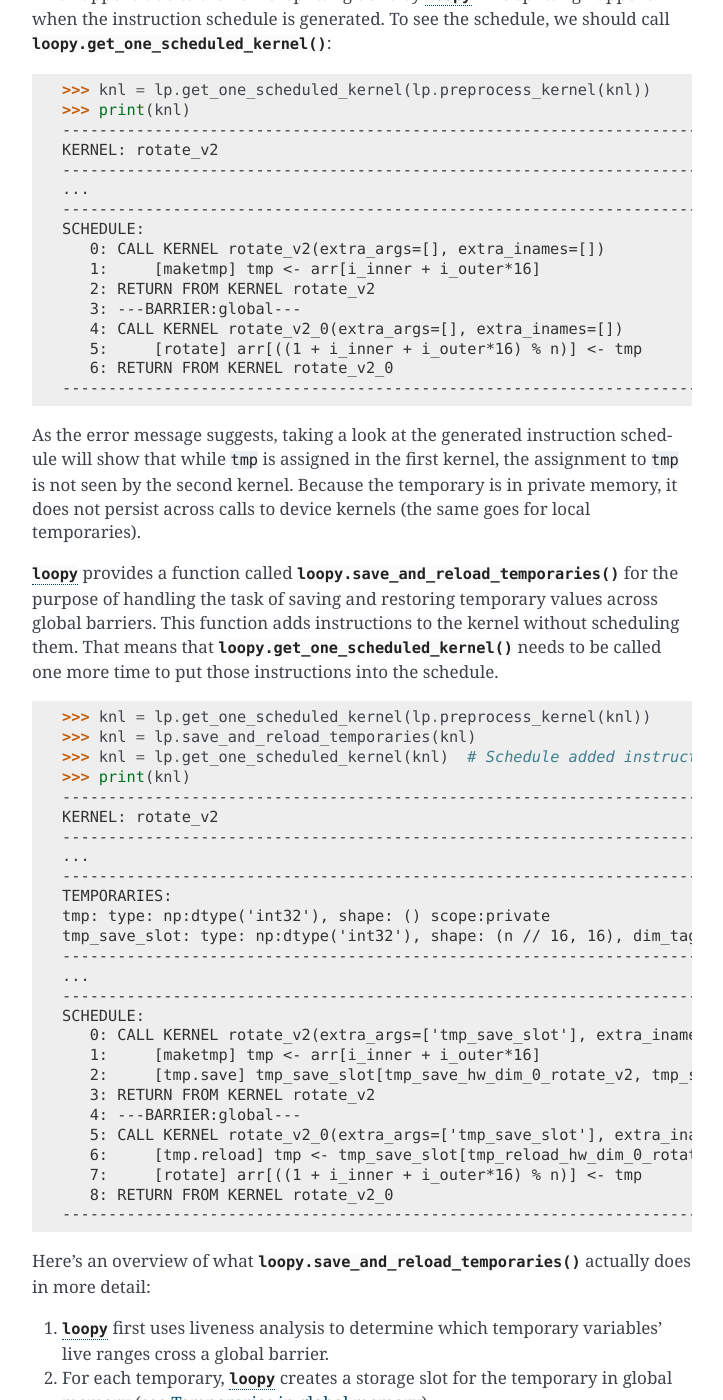
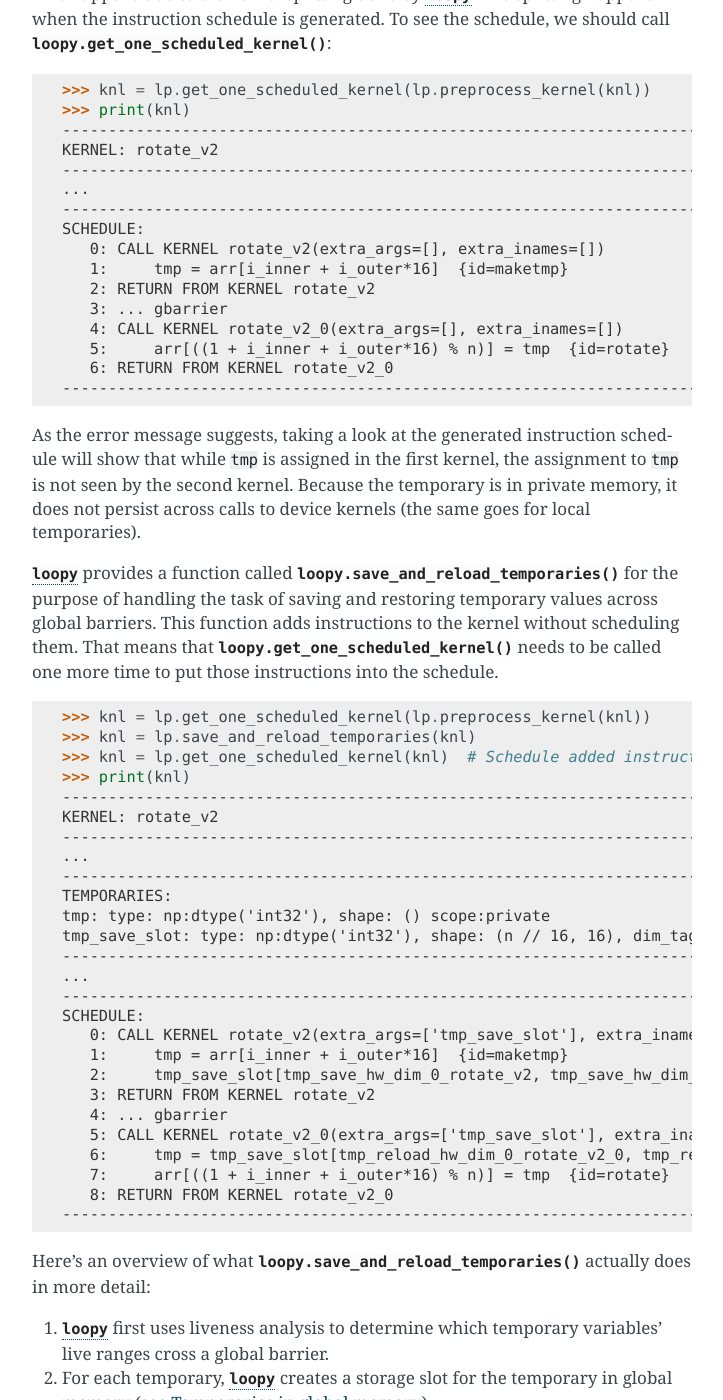
Before and after one commit to inducer/loopy, a Sphinx documentation site: the page built from doc/tutorial.rst, in a window 1280 px wide and 1400 px high, scrolled down 23022 px. Shown: the whole window, without its empty margins (388-1111 px from the left). Built offline with Sphinx 7.4.7, drawn with Linux system fonts in a browser that asks for light colours.

Commit message:
Fix schedule printing to be more like source syntax

```diff
--- a/doc/tutorial.rst
+++ b/doc/tutorial.rst
@@ -1214,11 +1214,11 @@ should call :func:`loopy.get_one_scheduled_kernel`:
    ---------------------------------------------------------------------------
    SCHEDULE:
       0: CALL KERNEL rotate_v2(extra_args=[], extra_inames=[])
-      1:     [maketmp] tmp <- arr[i_inner + i_outer*16]
+      1:     tmp = arr[i_inner + i_outer*16]  {id=maketmp}
       2: RETURN FROM KERNEL rotate_v2
-      3: ---BARRIER:global---
+      3: ... gbarrier
       4: CALL KERNEL rotate_v2_0(extra_args=[], extra_inames=[])
-      5:     [rotate] arr[((1 + i_inner + i_outer*16) % n)] <- tmp
+      5:     arr[((1 + i_inner + i_outer*16) % n)] = tmp  {id=rotate}
       6: RETURN FROM KERNEL rotate_v2_0
    ---------------------------------------------------------------------------
 
@@ -1252,13 +1252,13 @@ put those instructions into the schedule.
    ---------------------------------------------------------------------------
    SCHEDULE:
       0: CALL KERNEL rotate_v2(extra_args=['tmp_save_slot'], extra_inames=[])
-      1:     [maketmp] tmp <- arr[i_inner + i_outer*16]
-      2:     [tmp.save] tmp_save_slot[tmp_save_hw_dim_0_rotate_v2, tmp_save_hw_dim_1_rotate_v2] <- tmp
+      1:     tmp = arr[i_inner + i_outer*16]  {id=maketmp}
+      2:     tmp_save_slot[tmp_save_hw_dim_0_rotate_v2, tmp_save_hw_dim_1_rotate_v2] = tmp  {id=tmp.save}
       3: RETURN FROM KERNEL rotate_v2
-      4: ---BARRIER:global---
+      4: ... gbarrier
       5: CALL KERNEL rotate_v2_0(extra_args=['tmp_save_slot'], extra_inames=[])
-      6:     [tmp.reload] tmp <- tmp_save_slot[tmp_reload_hw_dim_0_rotate_v2_0, tmp_reload_hw_dim_1_rotate_v2_0]
-      7:     [rotate] arr[((1 + i_inner + i_outer*16) % n)] <- tmp
+      6:     tmp = tmp_save_slot[tmp_reload_hw_dim_0_rotate_v2_0, tmp_reload_hw_dim_1_rotate_v2_0]  {id=tmp.reload}
+      7:     arr[((1 + i_inner + i_outer*16) % n)] = tmp  {id=rotate}
       8: RETURN FROM KERNEL rotate_v2_0
    ---------------------------------------------------------------------------
 
```
Also changed, not shown: 1 other file.
